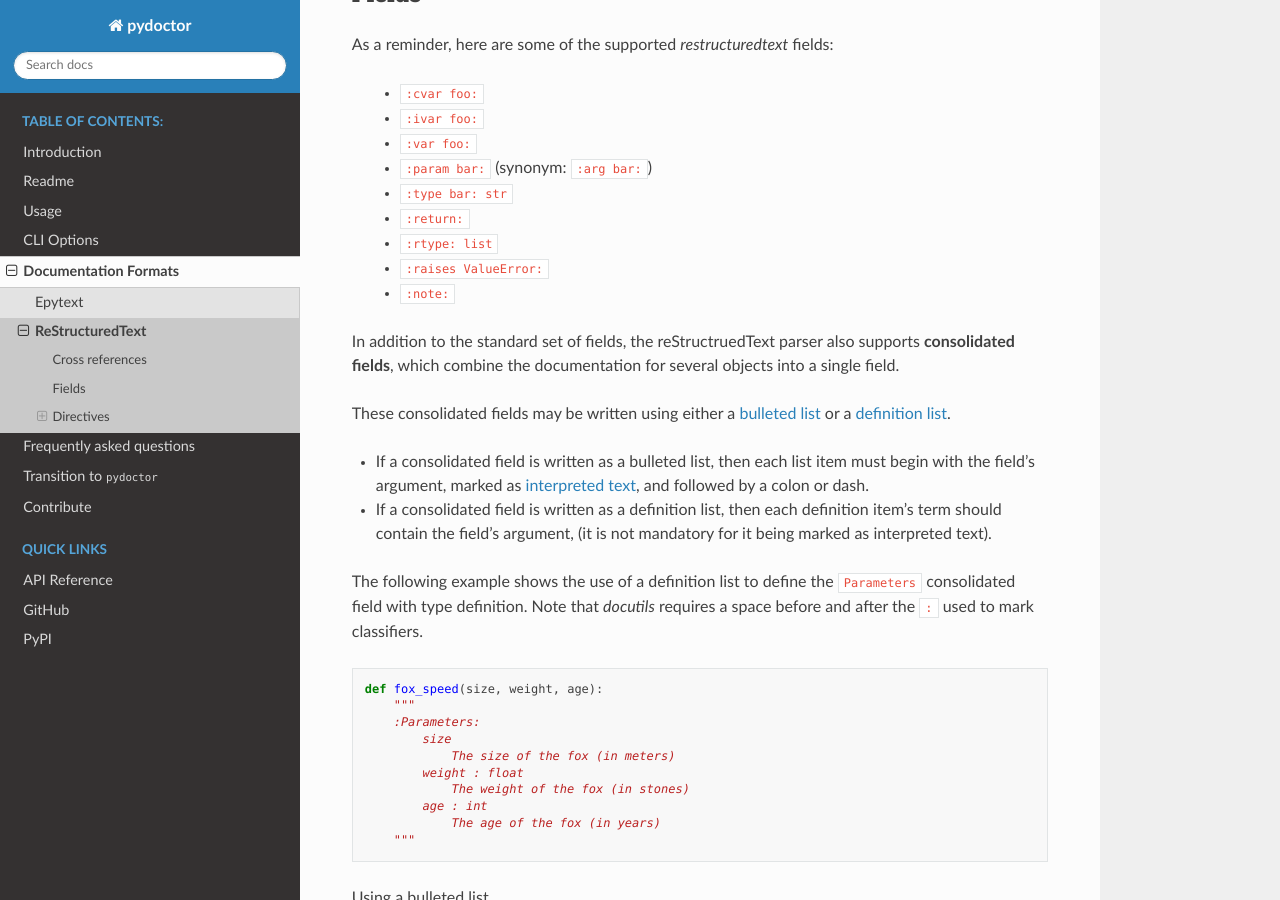
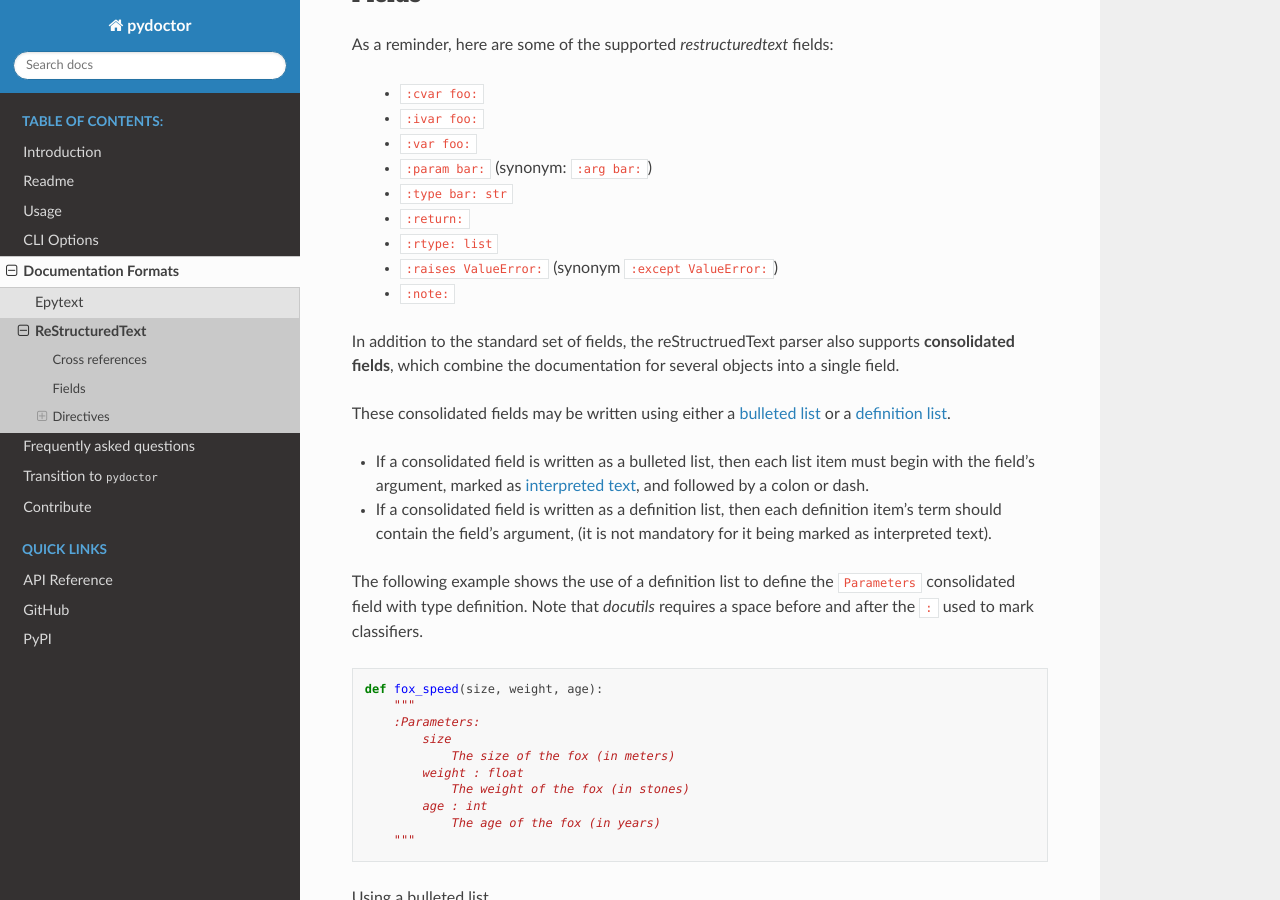
Before and after one commit to twisted/pydoctor, a Sphinx documentation site: the page built from docs/source/docformat/restructuredtext/index.rst, in a window 1280 px wide and 900 px high, scrolled down 500 px. Built offline with Sphinx 7.4.7 and the Read the Docs theme 2.0.0, drawn with Linux system fonts in a browser that asks for light colours; the version number could not be read and is left out.

Commit message:
Update index.rst

```diff
--- a/docs/source/docformat/restructuredtext/index.rst
+++ b/docs/source/docformat/restructuredtext/index.rst
@@ -26,7 +26,7 @@ As a reminder, here are some of the supported *restructuredtext* fields:
     - ``:type bar: str``
     - ``:return:``
     - ``:rtype: list``
-    - ``:raises ValueError:``
+    - ``:raises ValueError:`` (synonym ``:except ValueError:``)
     - ``:note:``
 
 In addition to the standard set of fields, the reStructruedText
```
